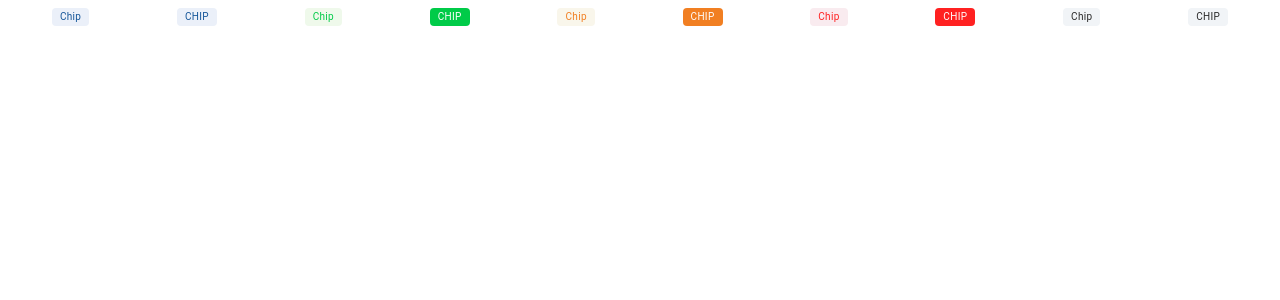
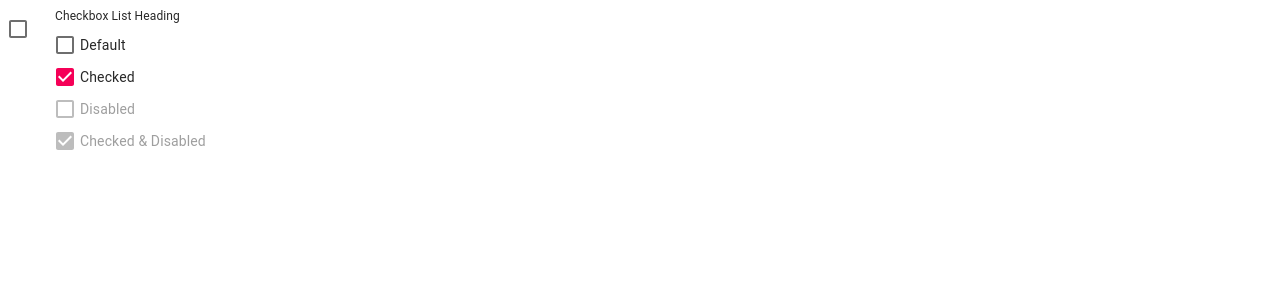
Before and after one commit to vaibhavfc/project_g, a React (Create React App) app: page / in a window 1280 px wide. Shown: the top 300 px of the page. Built offline with nearby package versions, Linux system fonts and the light colour scheme.

Commit message:
added checkbox list component

```diff
--- a/src/App.tsx
+++ b/src/App.tsx
@@ -8,7 +8,9 @@ import {
   Breadcrumbs,
   Header,
   Divider,
-  Chip
+  Chip,
+  Checkbox,
+  CheckboxList,
 } from './components'
 
 const App: FC = () => {
@@ -31,18 +33,31 @@ const App: FC = () => {
         itemsAfterCollapse={3}
         maxItems={4}
       /> */}
-      <Box display='flex' justifyContent='space-around'>
-        <Chip label='chip' size='small' type='default' />
-        <Chip label='chip' size='medium' type='default' />
-        <Chip label='chip' size='small' type='success' />
-        <Chip label='chip' size='medium' type='success' />
-        <Chip label='chip' size='small' type='pending' />
-        <Chip label='chip' size='medium' type='pending' />
-        <Chip label='chip' size='small' type='warning' />
-        <Chip label='chip' size='medium' type='warning' />
-        <Chip label='chip' size='small' type='info' />
-        <Chip label='chip' size='medium' type='info' />
-      </Box>
+      <Checkbox />
+      <CheckboxList
+        list={{
+          items: [
+            {
+              label: 'Default'
+            },
+            {
+              checked: true,
+              label: 'Checked'
+            },
+            {
+              disabled: true,
+              label: 'Disabled'
+            },
+            {
+              checked: true,
+              disabled: true,
+              label: 'Checked & Disabled'
+            }
+          ],
+          title: 'Checkbox List Heading'
+        }}
+        onFocusVisible={() => {}}
+      />
     </div>
   );
 }
--- /dev/null
+++ b/src/components/CheckboxList/CheckboxList.module.scss
@@ -0,0 +1,50 @@
+.root {
+  color: #6e6e6e;
+  margin-bottom: -0.625rem;
+
+  &:hover {
+    background-color: rgba(110, 110, 110, 0.08);
+  }
+
+  &:focus {
+    background-color: rgba(110, 110, 110, 0.08);
+    transition: none;
+  }
+}
+
+.checked {
+  color: #ed1164;
+
+  &:hover {
+    background-color: rgba(241, 70, 135, 0.08);
+  }
+
+  &:focus {
+    background-color: rgba(241, 70, 135, 0.08);
+    transition: none;
+  }
+}
+
+.disabledChecked {
+  color: #b4b4b4;
+}
+
+.label {
+  transform: translate(-0.375rem, 0.3125rem);
+  color: #282828;
+  font-size: 0.875rem;
+  line-height: 1.25rem;
+
+  // & > :first-of-type {
+  //   padding: 0 0.5rem 0.125rem 0;
+  // }
+  // transform: translateY(-1rem);
+}
+
+.formLabel {
+  color: #282828 !important;
+  text-transform: capitalize;
+  font-size: 0.75rem;
+  line-height: 1rem;
+  // transform: translate(-0.5rem, -0.25rem);
+}
--- /dev/null
+++ b/src/components/CheckboxList/CheckboxList.tsx
@@ -0,0 +1,78 @@
+
+import React, { FC, forwardRef, useMemo } from 'react'
+import { CheckboxListProps, CheckboxListStylingProps } from './CheckboxList.type'
+import { Checkbox as MuiCheckbox, FormControl, FormControlLabel, FormGroup, FormHelperText, FormLabel, Typography } from "@material-ui/core"
+
+import classes from './CheckboxList.module.scss'
+
+import classnames from 'classnames';
+
+import { mergeClassesObjects } from '../../helpers/styling/mergeClassesObjects';
+
+const CheckboxList: FC<CheckboxListProps> = ({
+  innerRef = null,
+  classes: overrideClasses = {},
+  children = 'CheckboxList',
+  tabIndex= 0,
+  list,
+  ...props
+}) => {
+  const mergedClasses = useMemo(
+    () => mergeClassesObjects<CheckboxListStylingProps>(classes, overrideClasses),
+    [overrideClasses],
+  );
+
+  // const [clicked, setClicked] = React.useState(false);
+
+  // const handleChange = (event: React.ChangeEvent<HTMLButtonElement>) => {
+  //   setClicked(event.target.checked);
+  //   return clicked;
+  // };
+
+  return (
+    <FormControl component="fieldset" className={classes.formControl}>
+      <FormLabel component="legend"
+        classes={{
+          root: classnames(classes.formLabel),
+          // focused: classnames(classes.formLabel)
+        }}
+      >
+        {list.title}
+      </FormLabel>
+      <FormGroup>
+        {
+          list.items?.map(checkbox => {
+            return (
+              <FormControlLabel
+                classes={{
+                  label: classes.label,
+                }}
+                value="end"
+                control={
+                  <MuiCheckbox
+                    disabled={checkbox.disabled} checked={checkbox.checked} tabIndex={tabIndex}
+                    classes={{
+                      root: classes.root,
+                      checked: classnames({
+                        [classes.disabledChecked]: (checkbox.disabled && checkbox.checked),
+                        [classes.checked]: (checkbox.checked && !checkbox.disabled),
+                      })
+                    }}
+                  />
+                }
+                label={checkbox.label}
+                labelPlacement="end"
+              />
+            )
+          })
+        }
+      </FormGroup>
+    </FormControl>
+  )
+}
+
+// const CheckboxList = forwardRef<HTMLInputElement, Omit<CheckboxListProps, 'innerRef'>>(
+//   (props, ref) => <CheckboxListWithInnerRef innerRef={ref} {...props} />
+// );
+
+export default CheckboxList;
--- /dev/null
+++ b/src/components/CheckboxList/index.tsx
@@ -0,0 +1,6 @@
+import CheckboxList from './CheckboxList';
+import { CheckboxListProps } from './CheckboxList.type';
+
+export type { CheckboxListProps }
+
+export default CheckboxList;
--- a/src/components/index.tsx
+++ b/src/components/index.tsx
@@ -6,7 +6,7 @@ export { default as Divider } from './Divider';
 export { default as Chip } from './Chip';
 export { default as Skrim } from './Skrim';
 export { default as Checkbox } from './Checkbox';
-// export { default as CheckboxList } from './CheckboxList';
+export { default as CheckboxList } from './CheckboxList';
 
 //* NEED TODO FURTHER
 // export { default as YesNoSwitch } from './YesNoSwitch';
```
Also changed, not shown: src/components/CheckboxList/CheckboxList.type.tsx (added, +15 -0 lines), 1 other file (tests, documents, lock files or other folders).
